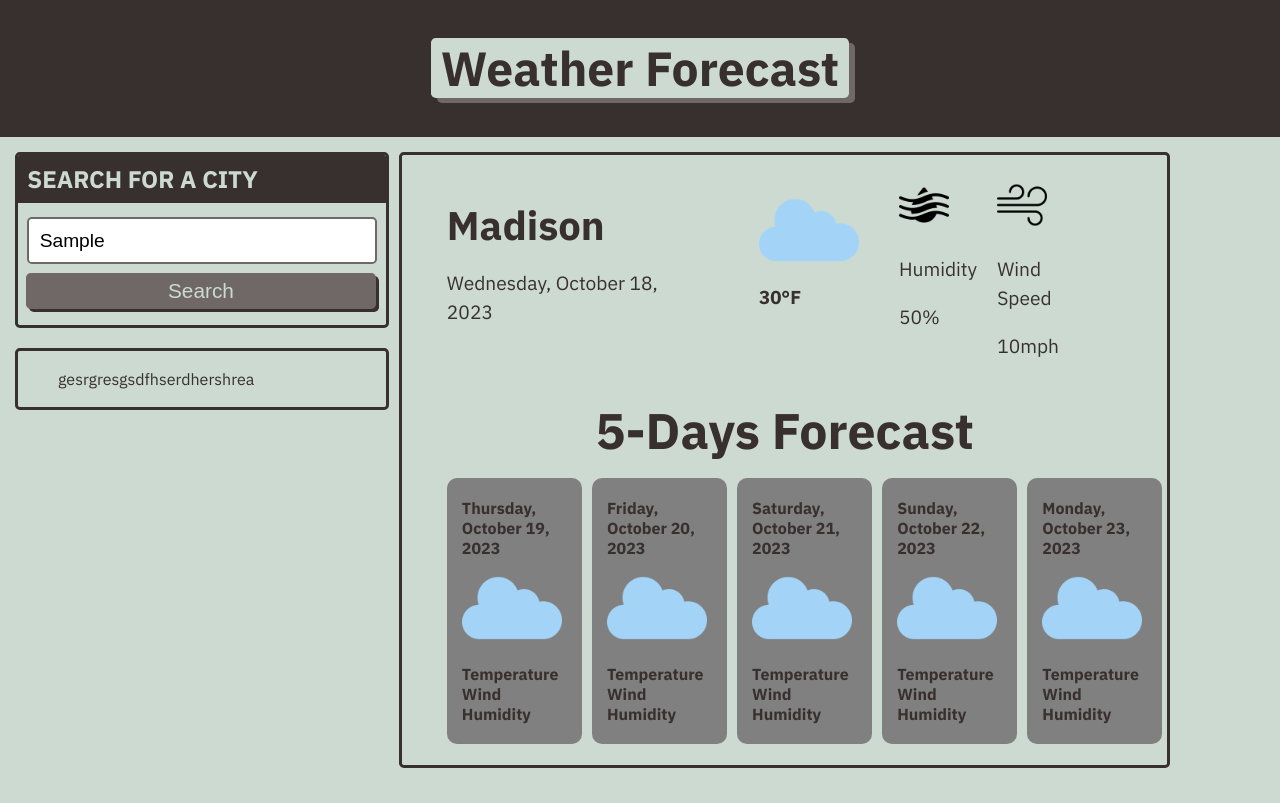
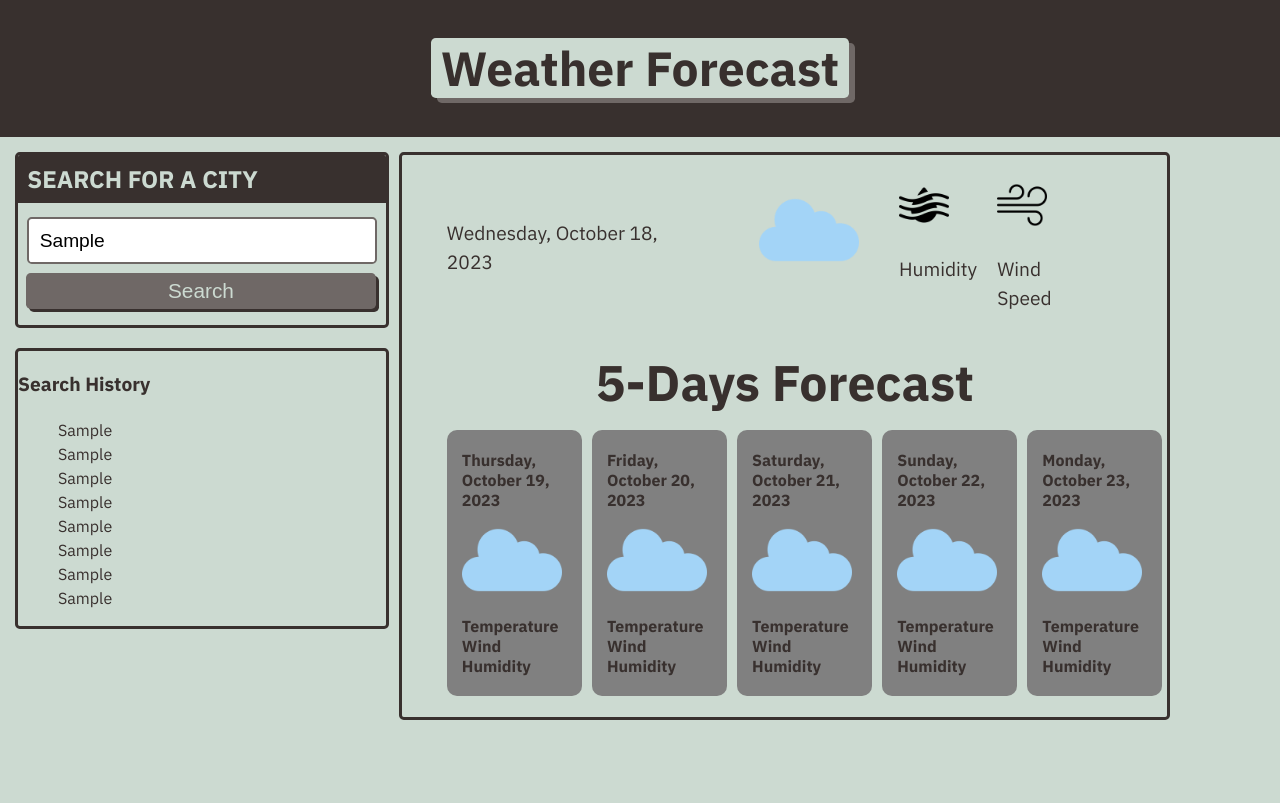
Before and after one commit to Kthao29/storm-raiders, a plain HTML site: page index.html in a window 1280 px wide. Both pictures are taken after typing "Sample" into the empty fields and a click on the button "Search". Drawn offline with nearby package versions, Linux system fonts and the light colour scheme; no server answers.

Commit message:
Updated more of the code for local storage

```diff
--- a/css/style.css
+++ b/css/style.css
@@ -42,6 +42,7 @@
     font-size: 1.2rem;
   }
 
+
    .btn {
     font-size: 1.3rem;
     text-decoration:none;
@@ -56,6 +57,10 @@
     background-color: var(--light-dark);
     box-shadow: 3px 3px var(--dark);
     transform: translate(-1px, -1px);
+  }
+
+  .history-list {
+    list-style-type: none;
   }
 
    .btn:hover {
--- a/index.html
+++ b/index.html
@@ -33,8 +33,16 @@
 
         <div class="card">
         <div>
+          <p><strong>Search History</strong></p>
           <ul class="search-history">
-              gesrgresgsdfhserdhershrea
+              <li class="history-list"></li>
+              <li class="history-list"></li>
+              <li class="history-list"></li>
+              <li class="history-list"></li>
+              <li class="history-list"></li>
+              <li class="history-list"></li>
+              <li class="history-list"></li>
+              <li class="history-list"></li>
 
           </ul>
 
@@ -46,27 +54,27 @@
       <div class="col-12 col-md-8 card current-weather">
         <div class="weather-forecast">
           <div class="current-city">
-          <h3 class="city-name">Madison</h3>
+          <h3 class="city-name"></h3>
           <p id="day"></p>
           </div>
           <div class="current-temp">
             <div class="image">
               <img src="images/cloud.png" class="weather-icon" height="100px" width="100px">
             </div>
-          <h3 class="temp">30°F</h3>
+          <h3 class="temp"></h3>
           </div>
             <div class="current-humidity">
               <img src="images/humidity.png" id="humidity-icon" height="50px" width="50px">
                 <div>
                     <p>Humidity</p>
-                    <p class="humidity">50%</p>
+                    <p class="humidity"></p>
                 </div>
             </div>
             <div class="current-wind">
               <img src="images/wind.png" id="wind-icon" height="50px" width="50px">
                 <div>
                     <p>Wind Speed</p>
-                    <p class="wind">10mph</p>
+                    <p class="wind"></p>
                 </div>
             </div>
           </div>
--- a/js/script.js
+++ b/js/script.js
@@ -183,8 +183,8 @@ searchBtn.addEventListener("click", function(event) {
     } else {
         console.log("Search");
         getWeather(searchArea.value);
-        localStorage.setItem("City Name", citySearch);
-
+            localStorage.setItem("City Name", citySearch);
+            $(".history-list").append(citySearch);
     }
 })
 
```
Also changed, not shown: images/cloudy.png (added), 1 other file.
